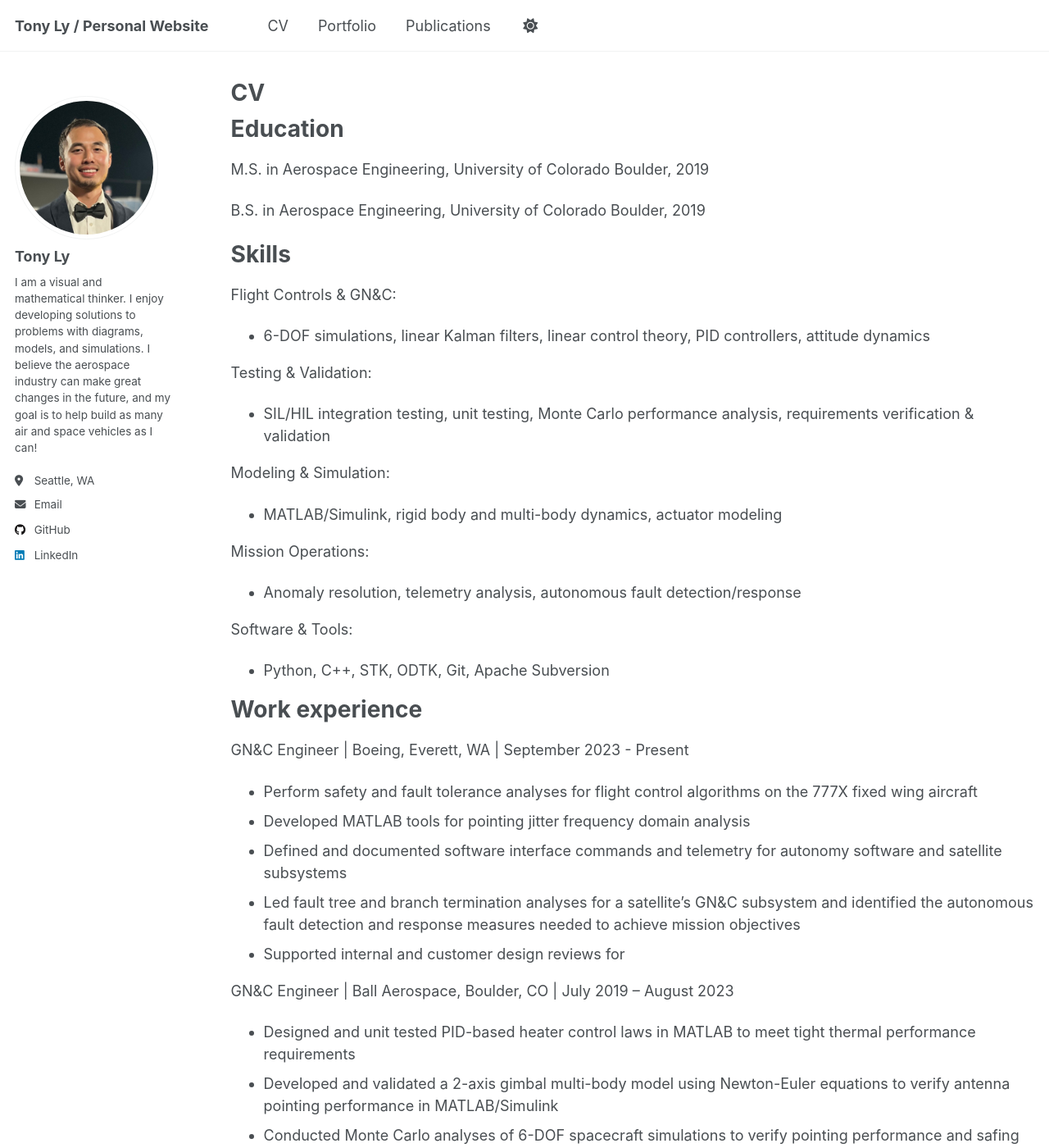
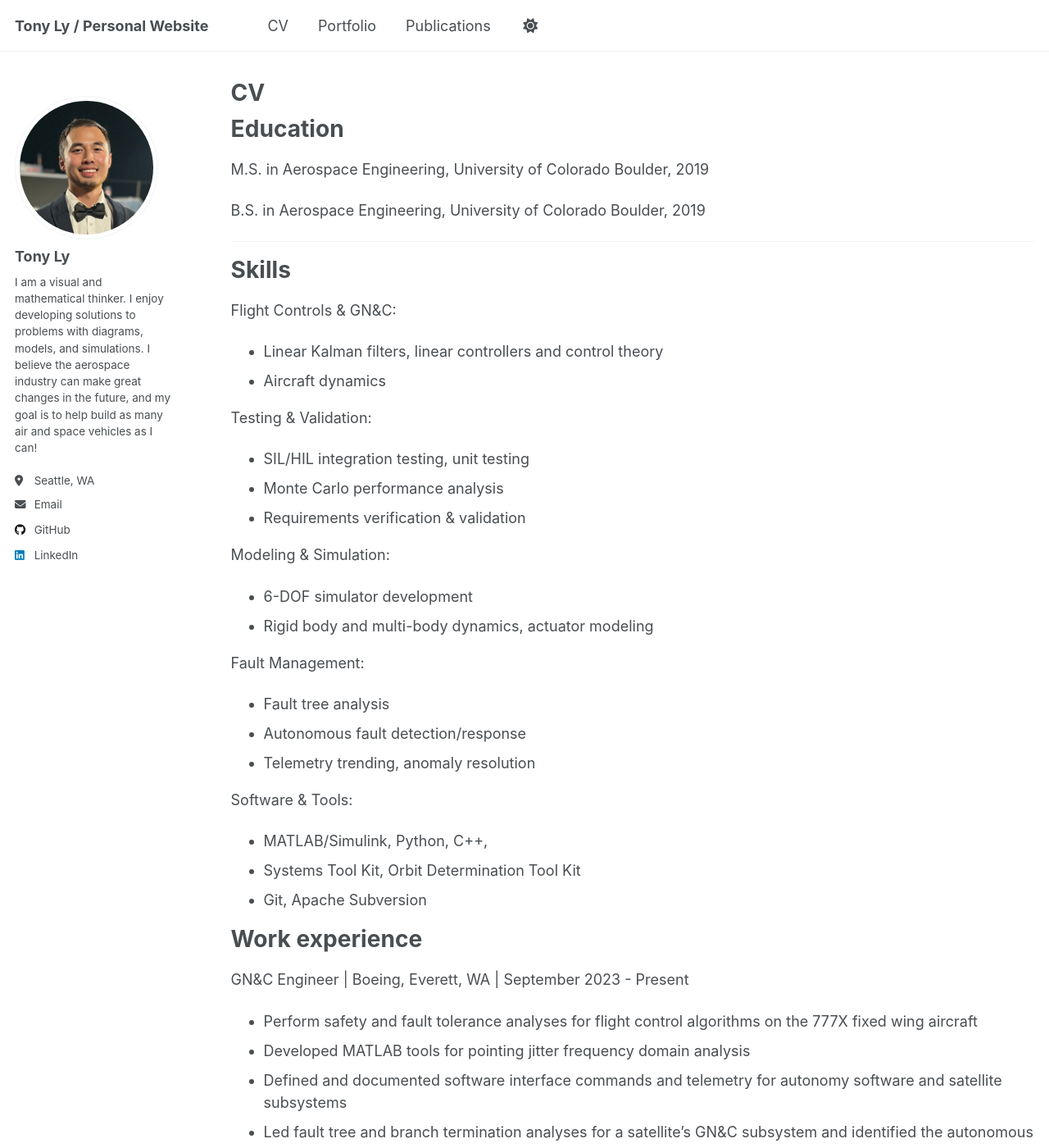
Before and after one commit to TonyDTiger/TonyDTiger.github.io, a Jekyll site: the page built from _pages/cv.md, in a window 1280 px wide and 1400 px high. Shown: the whole window at 82% size. Built offline with Jekyll 4.4.1, drawn with Linux system fonts in a browser that asks for light colours; a script that is not in the unit is left out; some of the changed text lies outside the part shown.

Commit message:
Formatting updates

```diff
--- a/_pages/cv.md
+++ b/_pages/cv.md
@@ -15,22 +15,32 @@ M.S. in Aerospace Engineering, University of Colorado Boulder, 2019
 
 B.S. in Aerospace Engineering, University of Colorado Boulder, 2019
 
+---
+
 Skills
 ======
 Flight Controls & GN&C:
-* 6-DOF simulations, linear Kalman filters, linear control theory, PID controllers, attitude dynamics
+* Linear Kalman filters, linear controllers and control theory
+* Aircraft dynamics
 
 Testing & Validation:
-* SIL/HIL integration testing, unit testing, Monte Carlo performance analysis, requirements verification & validation
+* SIL/HIL integration testing, unit testing
+* Monte Carlo performance analysis
+* Requirements verification & validation
 
 Modeling & Simulation:
-* MATLAB/Simulink, rigid body and multi-body dynamics, actuator modeling
+* 6-DOF simulator development
+* Rigid body and multi-body dynamics, actuator modeling
 
-Mission Operations:
-* Anomaly resolution, telemetry analysis, autonomous fault detection/response
+Fault Management:
+* Fault tree analysis
+* Autonomous fault detection/response
+* Telemetry trending, anomaly resolution
 
 Software & Tools:
-* Python, C++, STK, ODTK, Git, Apache Subversion
+* MATLAB/Simulink, Python, C++,
+* Systems Tool Kit, Orbit Determination Tool Kit
+* Git, Apache Subversion
 
 Work experience
 ======
```
Also changed, not shown: other parts of _pages/cv.md (+3 -1 lines), _portfolio/portfolio-1.md (+1 -1 lines), _portfolio/portfolio-2.md (+1 -1 lines), _portfolio/portfolio-3.md (+1 -1 lines), _portfolio/portfolio-4.md (+1 -1 lines).
